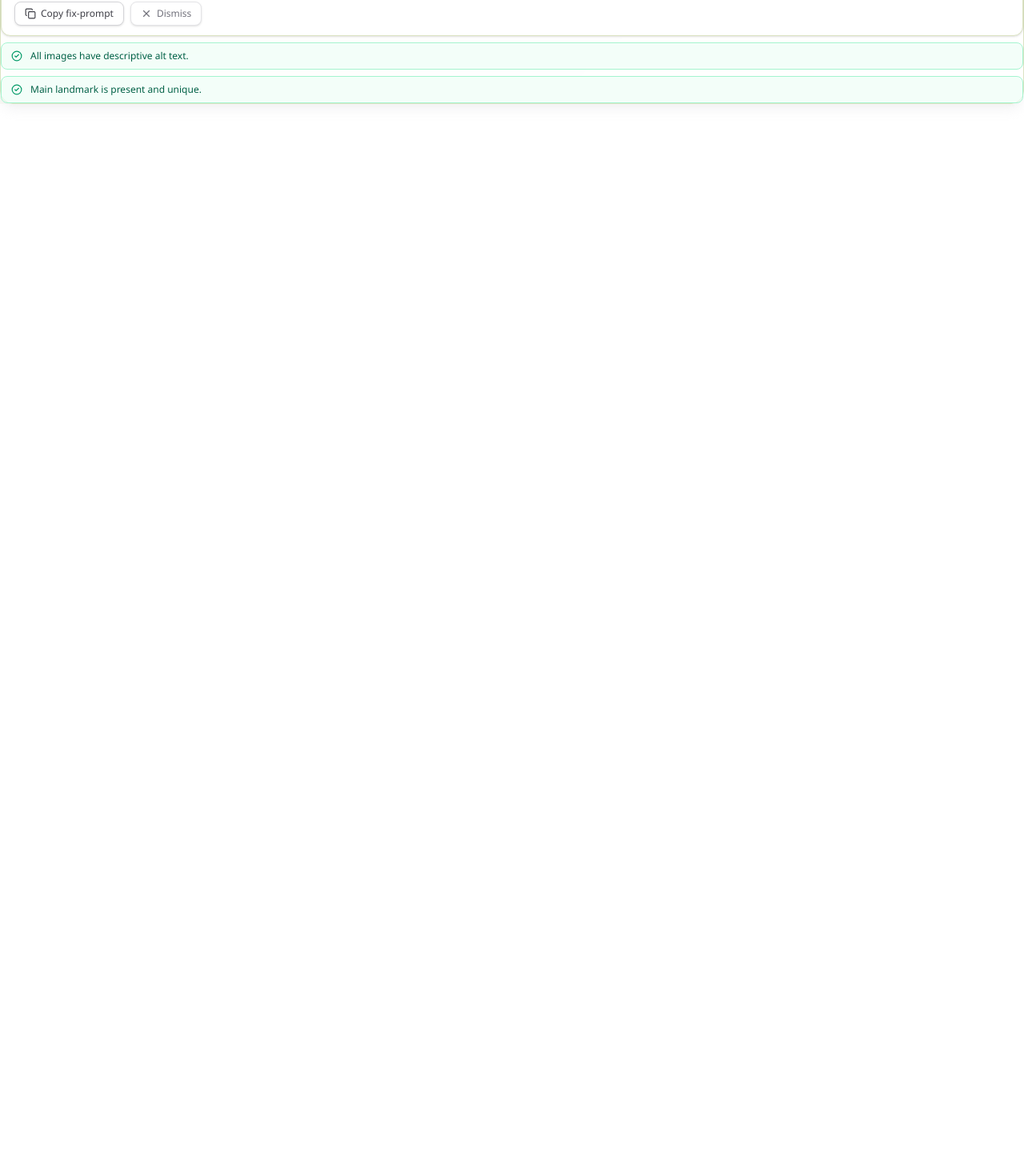
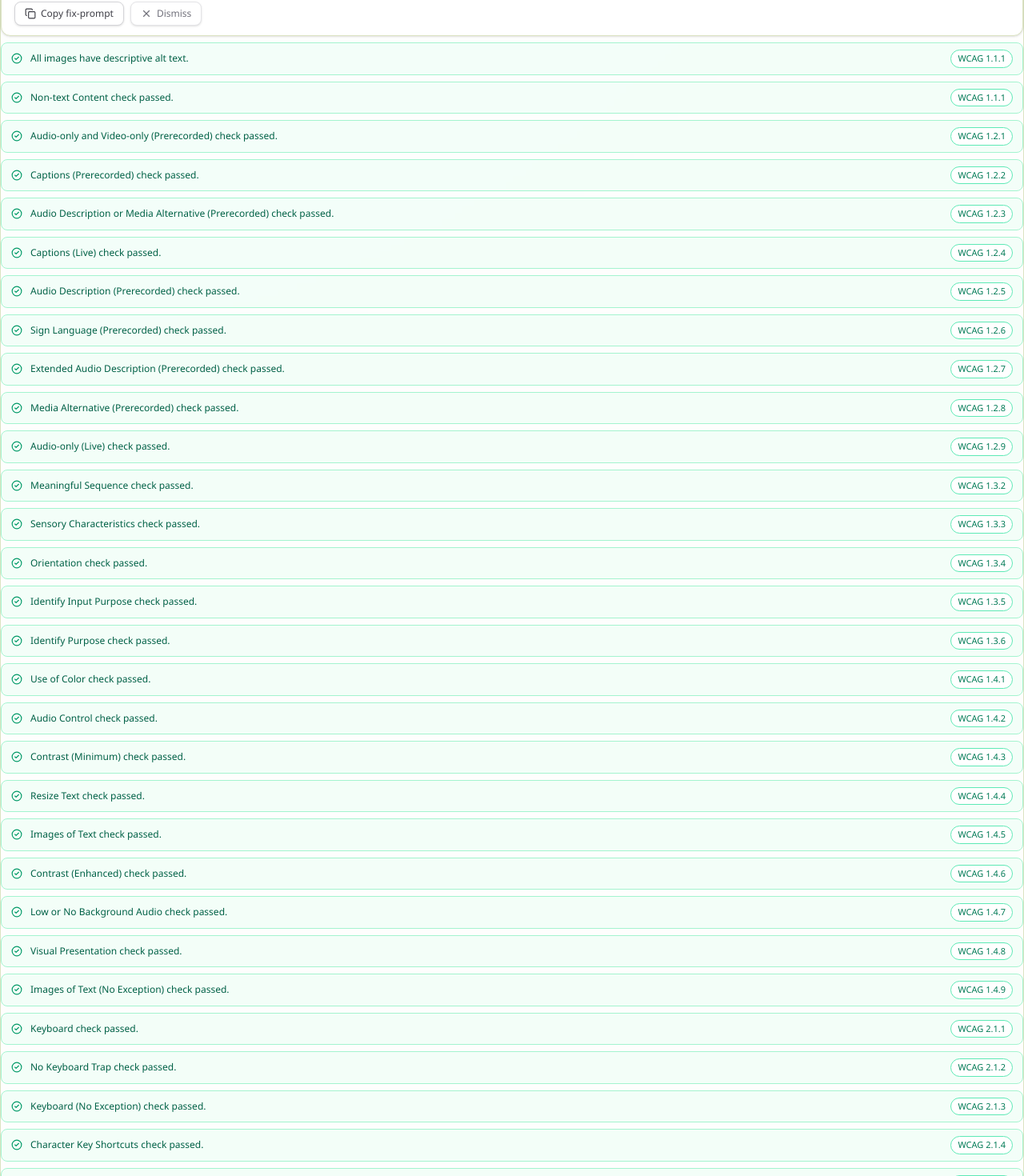
Before and after one commit to adanbaiquality/Content-Guard, a Next.js app in the folder apps/storyblok-plugin/: page / in a window 1280 px wide. Shown: the part 754-2224 px from the top of the page at 80% size. Before the commit the page ends 884 px from the top, so only its background shows below. Built offline with nearby package versions, Linux system fonts and the light colour scheme.

Commit message:
Improve mock data of accessibility

```diff
--- a/apps/storyblok-plugin/src/components/AccessibilitySection.tsx
+++ b/apps/storyblok-plugin/src/components/AccessibilitySection.tsx
@@ -25,8 +25,41 @@ const severityRank: Record<AuditResult["severity"], number> = {
   info: 1,
 };
 
-function sortBySeverityHighToLow(audits: AuditResult[]) {
+function getWcagTuple(ruleId?: string): [number, number, number] | null {
+  if (!ruleId) {
+    return null;
+  }
+
+  const match = ruleId.match(/(\d+)\.(\d+)\.(\d+)/);
+  if (!match) {
+    return null;
+  }
+
+  return [Number(match[1]), Number(match[2]), Number(match[3])];
+}
+
+function compareWcagTuple(a: [number, number, number], b: [number, number, number]) {
+  if (a[0] !== b[0]) return a[0] - b[0];
+  if (a[1] !== b[1]) return a[1] - b[1];
+  return a[2] - b[2];
+}
+
+function sortAudits(audits: AuditResult[]) {
   return [...audits].sort((a, b) => {
+    const aWcag = getWcagTuple(a.ruleId);
+    const bWcag = getWcagTuple(b.ruleId);
+
+    if (aWcag && bWcag) {
+      const wcagDelta = compareWcagTuple(aWcag, bWcag);
+      if (wcagDelta !== 0) {
+        return wcagDelta;
+      }
+    } else if (aWcag && !bWcag) {
+      return -1;
+    } else if (!aWcag && bWcag) {
+      return 1;
+    }
+
     const rankDelta = severityRank[b.severity] - severityRank[a.severity];
     if (rankDelta !== 0) {
       return rankDelta;
@@ -38,8 +71,8 @@ function sortBySeverityHighToLow(audits: AuditResult[]) {
 
 export default function CategorySection({ category, audits, settingsUrl }: CategorySectionProps) {
   const { passedText } = CATEGORY_META[category];
-  const failing = sortBySeverityHighToLow(audits.filter((a) => !a.passed));
-  const passing = sortBySeverityHighToLow(audits.filter((a) => a.passed));
+  const failing = sortAudits(audits.filter((a) => !a.passed));
+  const passing = sortAudits(audits.filter((a) => a.passed));
 
   return (
     <section className="space-y-2" id={`section-${category}`}>
--- a/apps/storyblok-plugin/src/components/AuditResultItem.tsx
+++ b/apps/storyblok-plugin/src/components/AuditResultItem.tsx
@@ -41,12 +41,31 @@ export default function AuditResultItem({ result }: AuditResultItemProps) {
   const [copied, setCopied] = useState(false);
   const [dismissed, setDismissed] = useState(false);
   const [context, setContext] = useState("");
+  const ruleUrl = getRuleUrl(result);
 
   if (result.passed) {
     return (
-      <div className="flex items-center gap-2.5 rounded-lg border border-emerald-200 bg-emerald-50/60 px-3 py-2">
-        <CheckCircle2 className="h-3.5 w-3.5 shrink-0 text-emerald-600" />
-        <span className="text-xs font-medium text-emerald-800">{result.message}</span>
+      <div className="flex items-center justify-between gap-2.5 rounded-lg border border-emerald-200 bg-emerald-50/60 px-3 py-2">
+        <div className="flex min-w-0 items-center gap-2.5">
+          <CheckCircle2 className="h-3.5 w-3.5 shrink-0 text-emerald-600" />
+          <span className="text-xs font-medium text-emerald-800">{result.message}</span>
+        </div>
+        {result.ruleId && ruleUrl && (
+          <a
+            href={ruleUrl}
+            target="_blank"
+            rel="noreferrer"
+            className="shrink-0 rounded-full border border-emerald-300 bg-white px-2 py-0.5 text-[11px] font-medium text-emerald-700 underline-offset-2 hover:text-emerald-900 hover:underline"
+            title="Open this official reference"
+          >
+            {result.ruleId}
+          </a>
+        )}
+        {result.ruleId && !ruleUrl && (
+          <span className="shrink-0 rounded-full border border-emerald-300 bg-white px-2 py-0.5 text-[11px] font-medium text-emerald-700">
+            {result.ruleId}
+          </span>
+        )}
       </div>
     );
   }
@@ -69,8 +88,6 @@ export default function AuditResultItem({ result }: AuditResultItemProps) {
   const severityVariant = result.severity === "blocking" ? "destructive" : "warning";
   const SeverityIcon = result.severity === "blocking" ? OctagonAlert : TriangleAlert;
   const severityLabel = result.severity === "blocking" ? "Blocking" : "Warning";
-  const ruleUrl = getRuleUrl(result);
-
   const promptText = buildPrompt(result, context);
 
   const copyPrompt = async () => {
--- a/apps/storyblok-plugin/src/mocks/auditResults.ts
+++ b/apps/storyblok-plugin/src/mocks/auditResults.ts
@@ -2,6 +2,130 @@ import { type AuditResult } from "@/types";
 
 const AFM_LEIDRAAD_HYPO_2026_URL =
   "https://www.afm.nl/~/profmedia/files/wet-regelgeving/beleidsuitingen/leidraden/leidraad-hypotheekadvisering-herzien-2026.pdf";
+const WCAG22_QUICKREF_URL = "https://www.w3.org/WAI/WCAG22/quickref/";
+
+const WCAG22_QUICKREF_ITEMS: Array<[id: string, title: string, anchor: string]> = [
+  ["1.1.1", "Non-text Content", "text-equiv-all"],
+  ["1.2.1", "Audio-only and Video-only (Prerecorded)", "media-equiv-av-only-alt"],
+  ["1.2.2", "Captions (Prerecorded)", "media-equiv-captions"],
+  [
+    "1.2.3",
+    "Audio Description or Media Alternative (Prerecorded)",
+    "media-equiv-audio-desc",
+  ],
+  ["1.2.4", "Captions (Live)", "media-equiv-real-time-captions"],
+  ["1.2.5", "Audio Description (Prerecorded)", "media-equiv-audio-desc-only"],
+  ["1.2.6", "Sign Language (Prerecorded)", "media-equiv-sign"],
+  ["1.2.7", "Extended Audio Description (Prerecorded)", "media-equiv-extended-ad"],
+  ["1.2.8", "Media Alternative (Prerecorded)", "media-equiv-text-doc"],
+  ["1.2.9", "Audio-only (Live)", "media-equiv-live-audio-only"],
+  ["1.3.1", "Info and Relationships", "content-structure-separation-programmatic"],
+  ["1.3.2", "Meaningful Sequence", "content-structure-separation-sequence"],
+  ["1.3.3", "Sensory Characteristics", "content-structure-separation-understanding"],
+  ["1.3.4", "Orientation", "orientation"],
+  ["1.3.5", "Identify Input Purpose", "identify-input-purpose"],
+  ["1.3.6", "Identify Purpose", "identify-purpose"],
+  ["1.4.1", "Use of Color", "visual-audio-contrast-without-color"],
+  ["1.4.2", "Audio Control", "visual-audio-contrast-dis-audio"],
+  ["1.4.3", "Contrast (Minimum)", "visual-audio-contrast-contrast"],
+  ["1.4.4", "Resize Text", "visual-audio-contrast-scale"],
+  ["1.4.5", "Images of Text", "visual-audio-contrast-text-presentation"],
+  ["1.4.6", "Contrast (Enhanced)", "visual-audio-contrast7"],
+  ["1.4.7", "Low or No Background Audio", "visual-audio-contrast-noaudio"],
+  ["1.4.8", "Visual Presentation", "visual-audio-contrast-visual-presentation"],
+  ["1.4.9", "Images of Text (No Exception)", "visual-audio-contrast-text-images"],
+  ["2.1.1", "Keyboard", "keyboard-operation-keyboard-operable"],
+  ["2.1.2", "No Keyboard Trap", "keyboard-operation-trapping"],
+  ["2.1.3", "Keyboard (No Exception)", "keyboard-operation-all-funcs"],
+  ["2.1.4", "Character Key Shortcuts", "character-key-shortcuts"],
+  ["2.2.1", "Timing Adjustable", "time-limits-required-behaviors"],
+  ["2.2.2", "Pause, Stop, Hide", "time-limits-pause"],
+  ["2.2.3", "No Timing", "time-limits-no-exceptions"],
+  ["2.2.4", "Interruptions", "time-limits-postponed"],
+  ["2.2.5", "Re-authenticating", "time-limits-server-timeout"],
+  ["2.2.6", "Timeouts", "timeouts"],
+  ["2.3.1", "Three Flashes or Below Threshold", "seizure-does-not-violate"],
+  ["2.3.2", "Three Flashes", "seizure-three-times"],
+  ["2.3.3", "Animation from Interactions", "animation-from-interactions"],
+  ["2.4.1", "Bypass Blocks", "navigation-mechanisms-skip"],
+  ["2.4.2", "Page Titled", "navigation-mechanisms-title"],
+  ["2.4.3", "Focus Order", "navigation-mechanisms-focus-order"],
+  ["2.4.4", "Link Purpose (In Context)", "navigation-mechanisms-refs"],
+  ["2.4.5", "Multiple Ways", "navigation-mechanisms-mult-loc"],
+  ["2.4.6", "Headings and Labels", "navigation-mechanisms-descriptive"],
+  ["2.4.7", "Focus Visible", "navigation-mechanisms-focus-visible"],
+  ["2.4.8", "Location", "navigation-mechanisms-location"],
+  ["2.4.9", "Link Purpose (Link Only)", "navigation-mechanisms-link"],
+  ["2.5.1", "Pointer Gestures", "pointer-gestures"],
+  ["2.5.2", "Pointer Cancellation", "pointer-cancellation"],
+  ["2.5.3", "Label in Name", "label-in-name"],
+  ["2.5.4", "Motion Actuation", "motion-actuation"],
+  ["2.5.5", "Target Size (Enhanced)", "target-size-enhanced"],
+  ["2.5.6", "Concurrent Input Mechanisms", "concurrent-input-mechanisms"],
+  ["2.5.7", "Dragging Movements", "dragging-movements"],
+  ["2.5.8", "Target Size (Minimum)", "target-size-minimum"],
+  ["3.1.1", "Language of Page", "meaning-doc-lang-id"],
+  ["3.1.2", "Language of Parts", "meaning-other-lang-id"],
+  ["3.1.3", "Unusual Words", "meaning-idioms"],
+  ["3.1.4", "Abbreviations", "meaning-located"],
+  ["3.1.5", "Reading Level", "meaning-supplements"],
+  ["3.1.6", "Pronunciation", "meaning-pronunciation"],
+  ["3.2.1", "On Focus", "consistent-behavior-receive-focus"],
+  ["3.2.2", "On Input", "consistent-behavior-unpredictable-change"],
+  ["3.2.3", "Consistent Navigation", "consistent-behavior-consistent-locations"],
+  [
+    "3.2.4",
+    "Consistent Identification",
+    "consistent-behavior-consistent-functionality",
+  ],
+  ["3.2.5", "Change on Request", "consistent-behavior-no-extreme-changes-context"],
+  ["3.2.6", "Consistent Help", "consistent-help"],
+  ["3.3.1", "Error Identification", "minimize-error-identified"],
+  ["3.3.2", "Labels or Instructions", "minimize-error-cues"],
+  ["3.3.3", "Error Suggestion", "minimize-error-suggestions"],
+  [
+    "3.3.4",
+    "Error Prevention (Legal, Financial, Data)",
+    "minimize-error-reversible",
+  ],
+  ["3.3.5", "Help", "minimize-error-context-help"],
+  ["3.3.6", "Error Prevention (All)", "minimize-error-reversible-all"],
+  ["3.3.7", "Redundant Entry", "redundant-entry"],
+  [
+    "3.3.8",
+    "Accessible Authentication (Minimum)",
+    "accessible-authentication-minimum",
+  ],
+  [
+    "3.3.9",
+    "Accessible Authentication (Enhanced)",
+    "accessible-authentication-enhanced",
+  ],
+  ["4.1.1", "Parsing", "ensure-compat-parses"],
+  ["4.1.2", "Name, Role, Value", "ensure-compat-rsv"],
+  ["4.1.3", "Status Messages", "status-messages"],
+];
+
+const EXISTING_A11Y_FAILURES = new Set(["1.3.1", "2.4.4"]);
+
+function toAuditKey(ruleId: string, title: string): string {
+  return `wcag-${ruleId.replaceAll(".", "-")}-${title
+    .toLowerCase()
+    .replace(/[^a-z0-9]+/g, "-")
+    .replace(/^-+|-+$/g, "")}`;
+}
+
+const wcag22CompletedAudits: AuditResult[] = WCAG22_QUICKREF_ITEMS.filter(
+  ([ruleId]) => !EXISTING_A11Y_FAILURES.has(ruleId),
+).map(([ruleId, title, anchor]) => ({
+  audit: toAuditKey(ruleId, title),
+  passed: true,
+  category: "a11y",
+  severity: "info",
+  ruleId: `WCAG ${ruleId}`,
+  ruleUrl: `${WCAG22_QUICKREF_URL}#${anchor}`,
+  message: `${title} check passed.`,
+}));
 
 export const mockCategorySettingsLinks = {
   brand:
@@ -16,6 +140,7 @@ export const mockAuditResults: AuditResult[] = [
     category: "a11y",
     severity: "blocking",
     ruleId: "WCAG 2.4.4",
+    ruleUrl: `${WCAG22_QUICKREF_URL}#navigation-mechanisms-refs`,
     message: 'Link text "Click here for your application" does not describe the destination.',
     current: '"Click here for your application"',
     suggestion: '"Apply for your personal loan"',
@@ -27,6 +152,7 @@ export const mockAuditResults: AuditResult[] = [
     category: "a11y",
     severity: "blocking",
     ruleId: "WCAG 1.3.1",
+    ruleUrl: `${WCAG22_QUICKREF_URL}#content-structure-separation-programmatic`,
     message: "Heading order is invalid: found an H3 directly after H1.",
     current: "H1 → H3 (skips H2)",
     suggestion: "H1 → H2 → H3 (sequential hierarchy)",
@@ -41,6 +167,8 @@ export const mockAuditResults: AuditResult[] = [
     passed: true,
     category: "a11y",
     severity: "info",
+    ruleId: "WCAG 1.1.1",
+    ruleUrl: `${WCAG22_QUICKREF_URL}#text-equiv-all`,
     message: "All images have descriptive alt text.",
   },
   {
@@ -48,8 +176,11 @@ export const mockAuditResults: AuditResult[] = [
     passed: true,
     category: "a11y",
     severity: "info",
+    ruleId: "WCAG 2.4.1",
+    ruleUrl: `${WCAG22_QUICKREF_URL}#navigation-mechanisms-skip`,
     message: "Main landmark is present and unique.",
   },
+  ...wcag22CompletedAudits,
 
   // ── AFM (readability) ─────────────────────────────────────────────────────
   {
```
